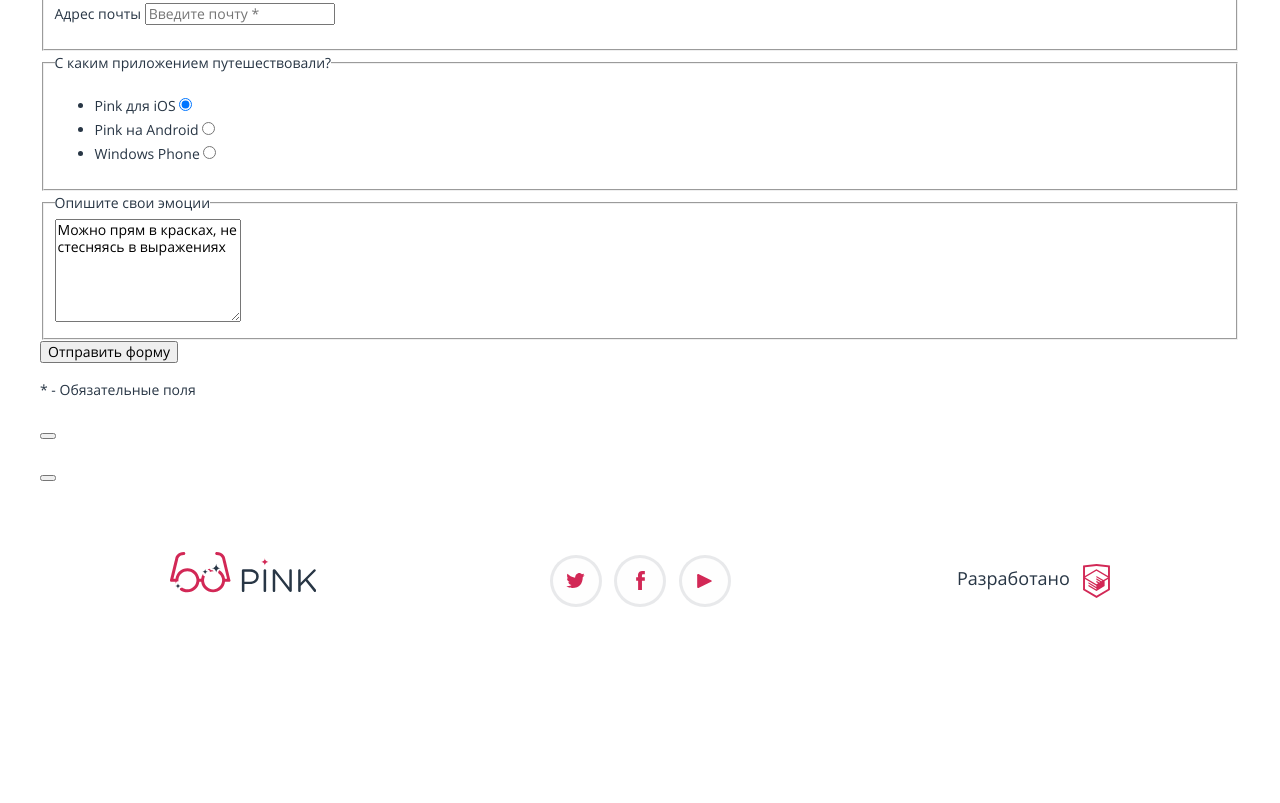
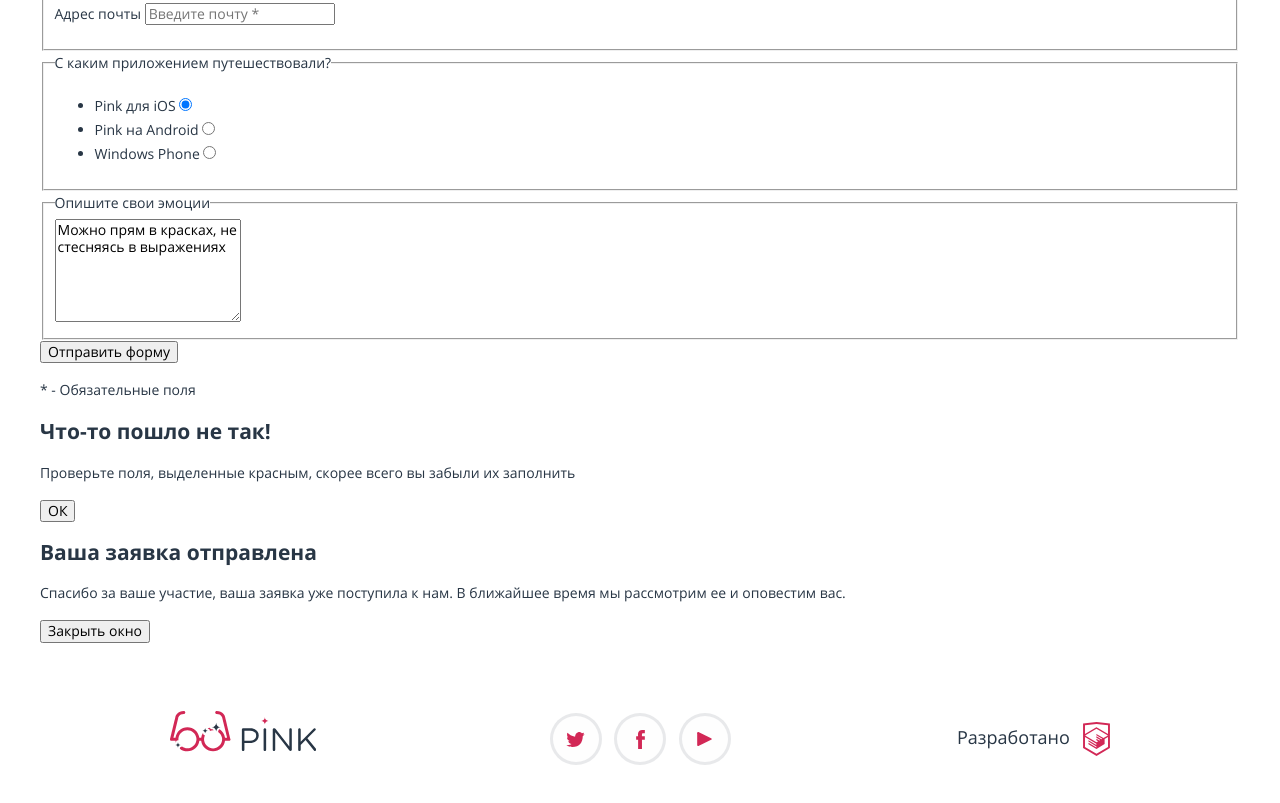
Before and after one commit to svetlanadyachenko/479245-pink-16, a website: page source/form.html in a window 1280 px wide. Shown: the part 877-1680 px from the top of the page. Before the commit the page ends 1558 px from the top, so only its background shows below. Drawn offline with nearby package versions, Linux system fonts and the light colour scheme; files that its build step writes are made by us from their sources; files whose address does not match are found by name.

```diff
--- a/source/form.html
+++ b/source/form.html
@@ -115,7 +115,6 @@
         <h2 class="promo__title promo__title--form">Конкурс на самое безбашенное путешествие с Пинк</h2>
       </section>
       <form class="competition-form" method="post" action="https://echo.htmlacademy.ru">
-
         <fieldset class="user-info">
           <legend class="user-info__title--index">Поделитесь своей историей и получите шанс выиграть ценный приз — 1000 миль на вашу бонусную карту!</legend>
           <legend class="user-info__title">Поделитесь своей историей и получите шанс выиграть ценный приз — 1000 миль на вашу бонусную карту! Пожалуйста, заполните форму ниже:</legend>
@@ -134,7 +133,6 @@
             </p>
           </div>
         </fieldset>
-
         <fieldset class="progress">
           <legend class="progress__title">Ваши безбашенные достижения в путешествии</legend>
           <ul class="progress__list">
@@ -164,7 +162,6 @@
             </li>
           </ul>
         </fieldset>
-
         <fieldset class="сontact-information">
           <legend class="сontact-information__title">Контактная информация</legend>
           <div class="сontact-information__list">
@@ -178,7 +175,6 @@
             </p>
           </div>
         </fieldset>
-
         <fieldset class="attachment">
           <legend class="attachment__title">С каким приложением путешествовали?</legend>
           <ul class="attachment__list">
@@ -196,24 +192,22 @@
             </li>
           </ul>
         </fieldset>
-
         <fieldset class="emotions">
           <legend class="emotions__title">Опишите свои эмоции</legend>
             <textarea class="emotions__text" name="emotion" rows="6">Можно прям в красках, не стесняясь в выражениях</textarea>
         </fieldset>
-
         <input class="competition-form-button" type="submit" value="Отправить форму">
       </form>
       <p>* - Обязательные поля</p>
       <section class="mistake-window">
-        <h2 class="mistake-window__title"></h2>
-        <p class="mistake-window__text"></p>
-        <button class="mistake-window__button" type="button"></button>
+        <h2 class="mistake-window__title">Что-то пошло не так!</h2>
+        <p class="mistake-window__text">Проверьте поля, выделенные красным, скорее всего вы забыли их заполнить</p>
+        <button class="mistake-window__button" type="button">ОК</button>
       </section>
       <section class="application-sent">
-        <h2 class="application-sent__title"></h2>
-        <p class="application-sent__text"></p>
-        <button class="application-sent__button" type="button"></button>
+        <h2 class="application-sent__title">Ваша заявка отправлена</h2>
+        <p class="application-sent__text">Спасибо за ваше участие, ваша заявка уже поступила к нам. В ближайшее время мы рассмотрим ее и оповестим вас.</p>
+        <button class="application-sent__button" type="button">Закрыть окно</button>
       </section>
     </main>
     <footer class="page-footer">
```
Also changed, not shown: source/photo.html (+3 -0 lines).
